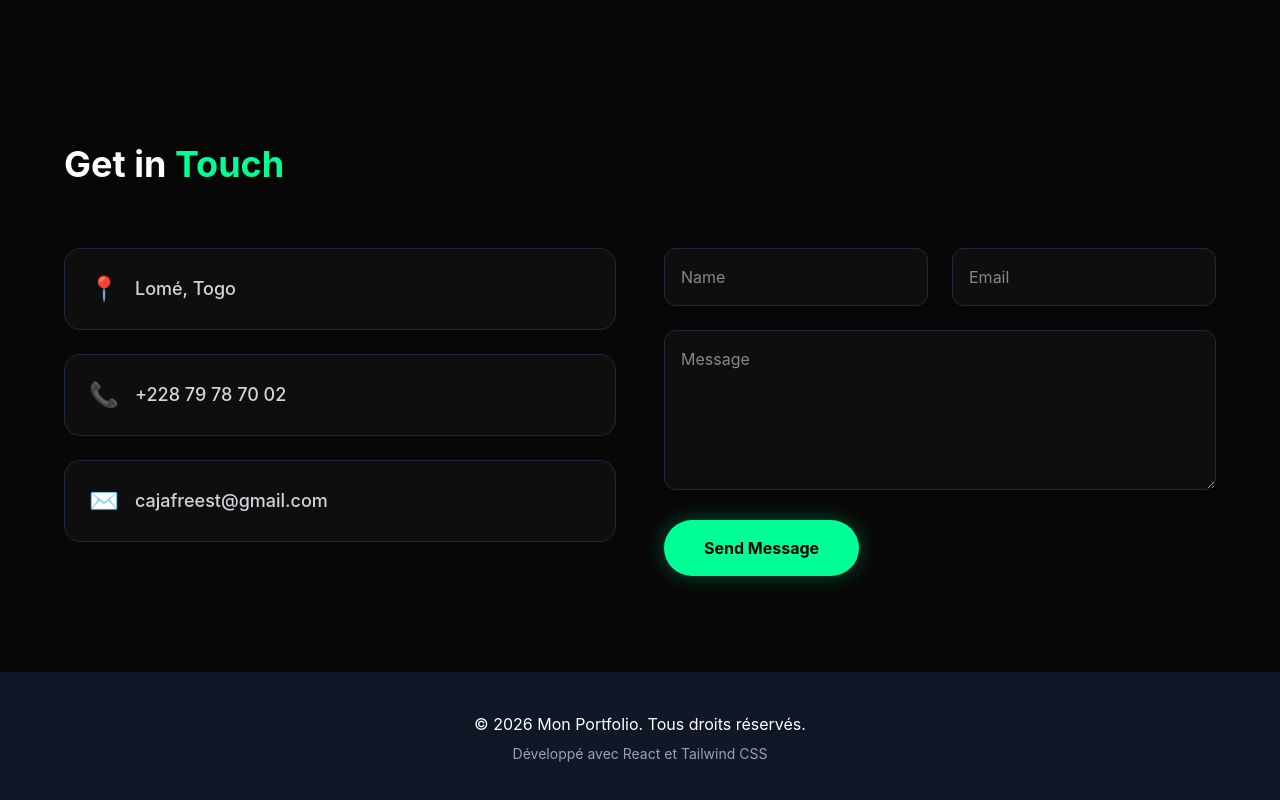
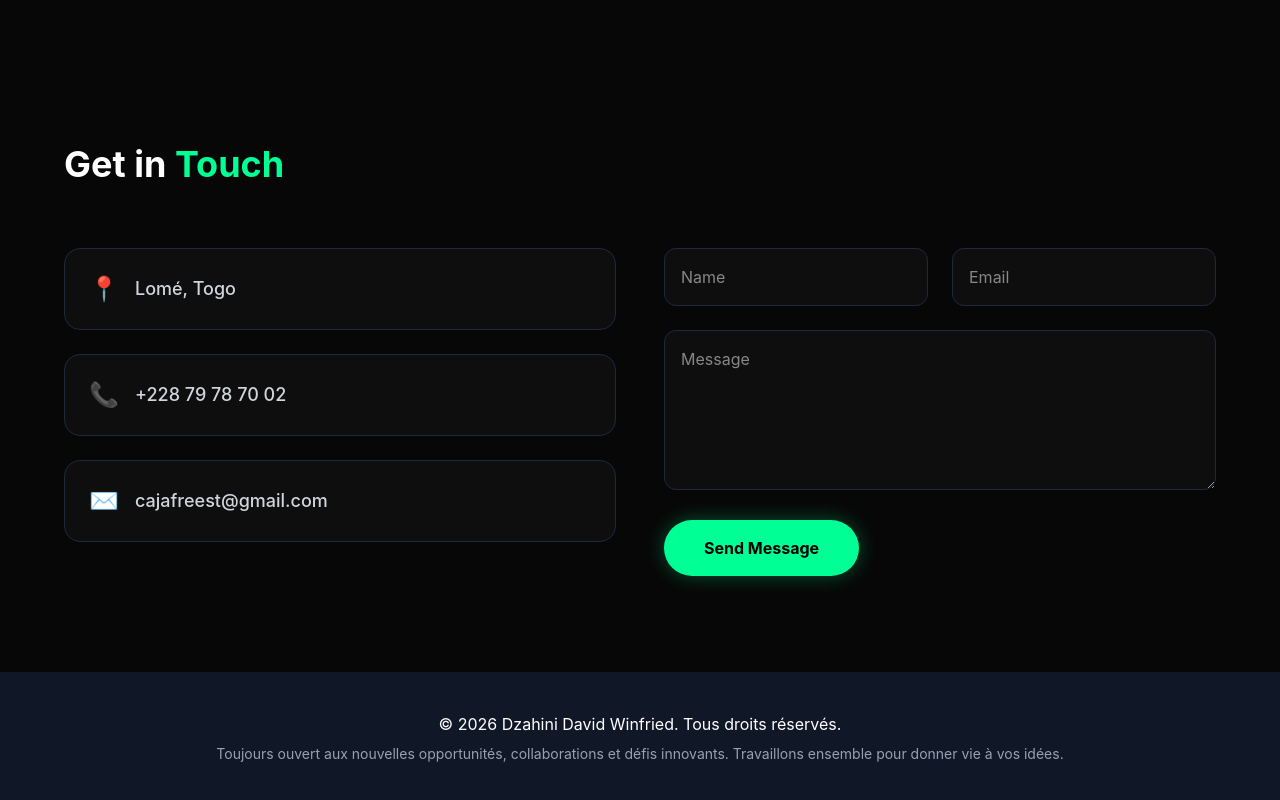
Before and after one commit to david-caja/david-portfolio, a React (Vite) app: page / in a window 1280 px wide. Shown: the part 3969-4769 px from the top of the page. Built offline with nearby package versions, Linux system fonts and the light colour scheme.

Commit message:
modification du footer

```diff
--- a/src/components/Footer.jsx
+++ b/src/components/Footer.jsx
@@ -1,8 +1,8 @@
 const Footer = () => {
   return (
     <footer className="py-10 bg-gray-900 text-white text-center">
-      <p>&copy; {new Date().getFullYear()} Mon Portfolio. Tous droits réservés.</p>
-      <p className="text-sm text-gray-400 mt-2">Développé avec React et Tailwind CSS</p>
+      <p>&copy; {new Date().getFullYear()} Dzahini David Winfried. Tous droits réservés.</p>
+      <p className="text-sm text-gray-400 mt-2">Toujours ouvert aux nouvelles opportunités, collaborations et défis innovants. Travaillons ensemble pour donner vie à vos idées.</p>
     </footer>
   )
 }
```
